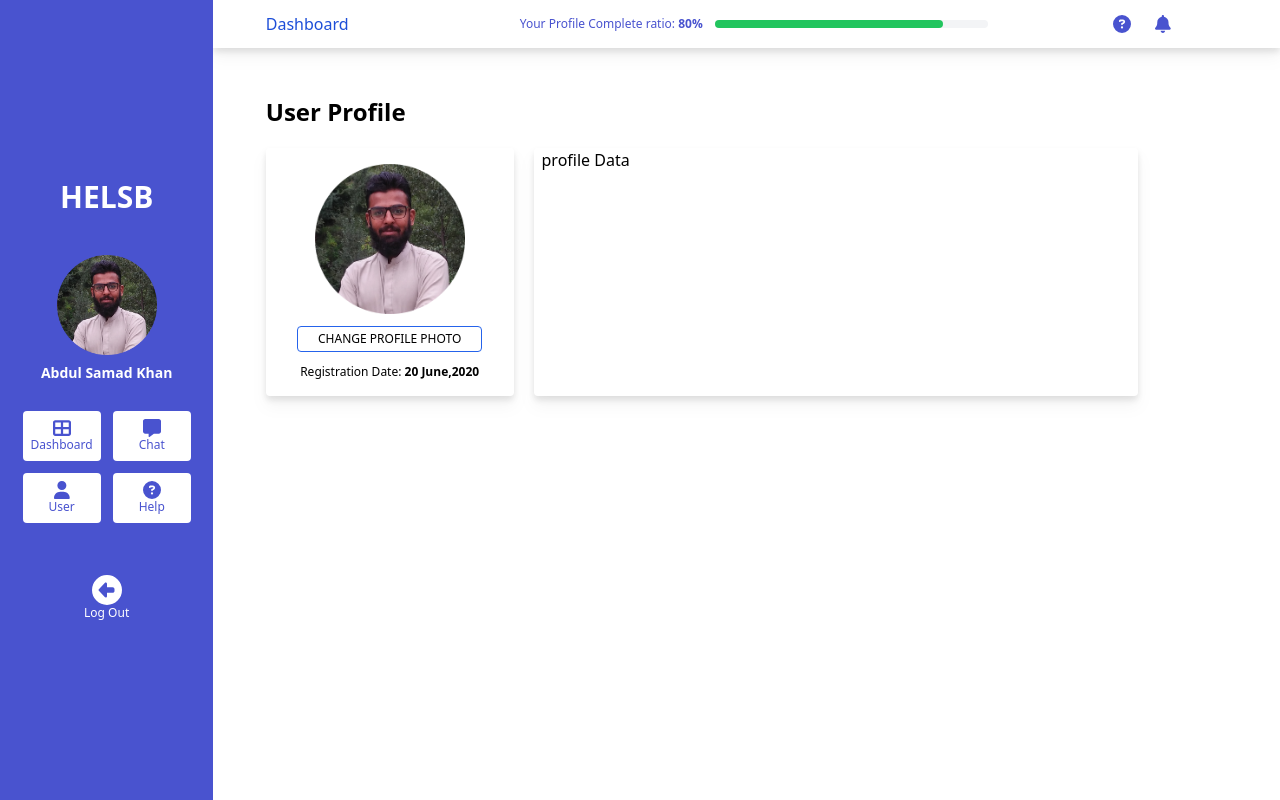
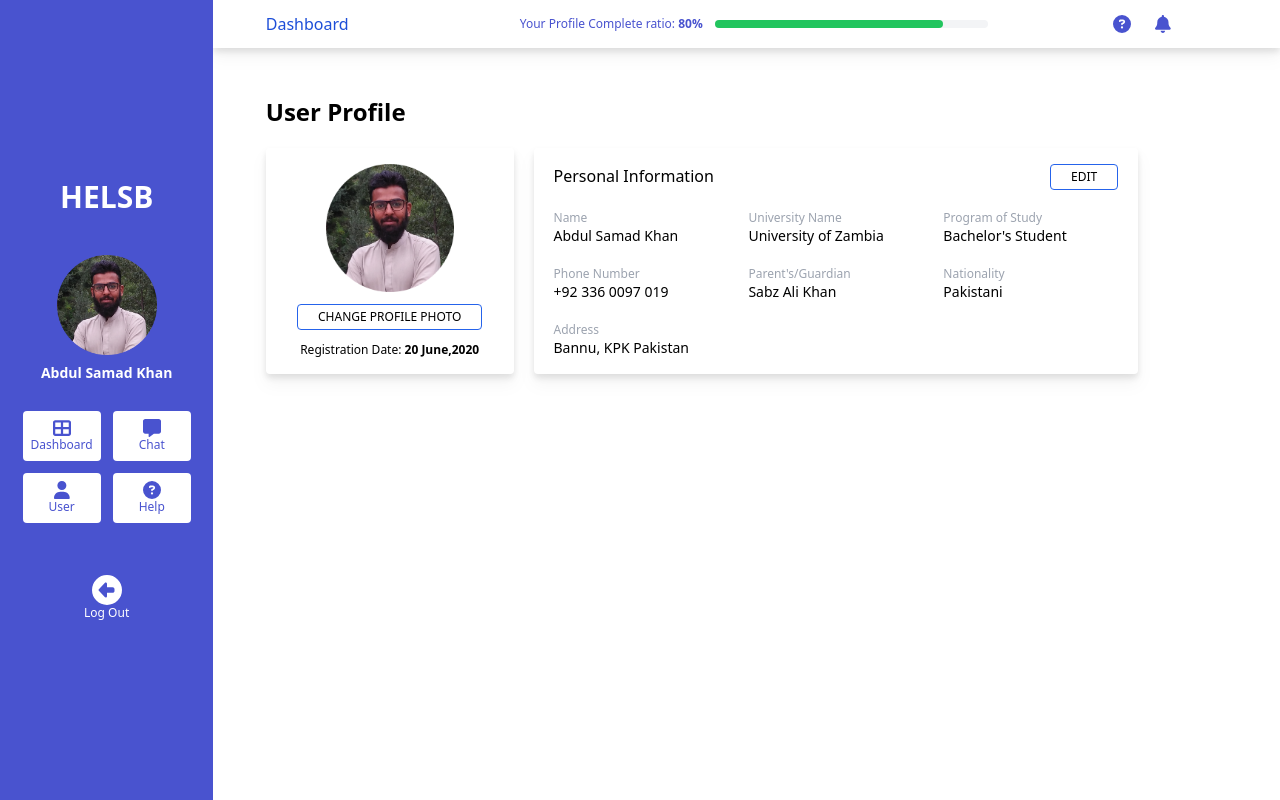
Before and after one commit to AbdulSamad676/Dashboard-in-React, a React (Vite) app: page /user in a window 1280 px wide. Built offline with nearby package versions, Linux system fonts and the light colour scheme.

Commit message:
userProfile completed

```diff
--- a/src/pages/User.jsx
+++ b/src/pages/User.jsx
@@ -6,20 +6,59 @@ function User() {
       <div className='title-row'>
         <h2 className='text-2xl font-semibold'>User Profile</h2>
       </div>
-      <div className='profile-row grid grid-cols-11 my-5 gap-x-5'>
-        <div className='w-auto flex jusitfy-center flex-col gap-3 items-center profile col-span-3 py-4 box-border secondary-bg drop-shadow-lg rounded'>
+      <div className='profile-row grid grid-cols-12 md:grid-cols-11 my-5 gap-x-5'>
+        <div className='w-auto flex jusitfy-center flex-col gap-3 items-center profile col-span-4 md:col-span-3 py-4 box-border secondary-bg drop-shadow-lg rounded'>
           <div className='profileImg'>
-            <img src={profileImg} width={150} height={150} alt='' />
+            <img
+              className='w-20 md:w-32 h-20 md:h-32'
+              src={profileImg}
+              alt=''
+            />
           </div>
-          <button className='px-5 uppercase py-1 w-auto text-xs border border-blue-600 rounded hover:bg-blue-600 hover:text-white'>
+          <button className=' w-max p-2 md:px-5 md:uppercase py-1 w-auto text-xs border border-blue-600 rounded hover:bg-blue-600 hover:text-white'>
             Change Profile Photo
           </button>
-          <p className=' text-xs'>
+          <p className=' text-xs text-center'>
             Registration Date: <span className='font-bold'>20 June,2020</span>
           </p>
         </div>
-        <div className='profile col-span-7 secondary-bg px-2 drop-shadow-lg rounded'>
-          profile Data
+        <div className='profile col-span-8 md:col-span-7 secondary-bg px-2 drop-shadow-lg rounded p-4'>
+          <div className='dataHeader flex justify-between px-3 mb-5'>
+            <p>Personal Information</p>
+            <button className='px-5 uppercase py-1 w-auto text-xs border border-blue-600 rounded hover:bg-blue-600 hover:text-white'>
+              Edit
+            </button>
+          </div>
+          <div className='personal-details grid grid-cols-2 md:grid-cols-3 px-3 gap-5'>
+            <div className='data-item'>
+              <p className='text-xs text-gray-400'>Name</p>
+              <p className='text-sm '>Abdul Samad Khan</p>
+            </div>
+            <div className='data-item'>
+              <p className='text-xs text-gray-400'>University Name</p>
+              <p className='text-sm '>University of Zambia</p>
+            </div>
+            <div className='data-item'>
+              <p className='text-xs text-gray-400'>Program of Study</p>
+              <p className='text-sm '>Bachelor's Student</p>
+            </div>
+            <div className='data-item'>
+              <p className='text-xs text-gray-400'>Phone Number</p>
+              <p className='text-sm '>+92 336 0097 019</p>
+            </div>
+            <div className='data-item'>
+              <p className='text-xs text-gray-400'>Parent's/Guardian</p>
+              <p className='text-sm '>Sabz Ali Khan</p>
+            </div>
+            <div className='data-item'>
+              <p className='text-xs text-gray-400'>Nationality</p>
+              <p className='text-sm '>Pakistani</p>
+            </div>
+            <div className='data-item'>
+              <p className='text-xs text-gray-400'>Address</p>
+              <p className='text-sm '>Bannu, KPK Pakistan</p>
+            </div>
+          </div>
         </div>
       </div>
     </div>
```
